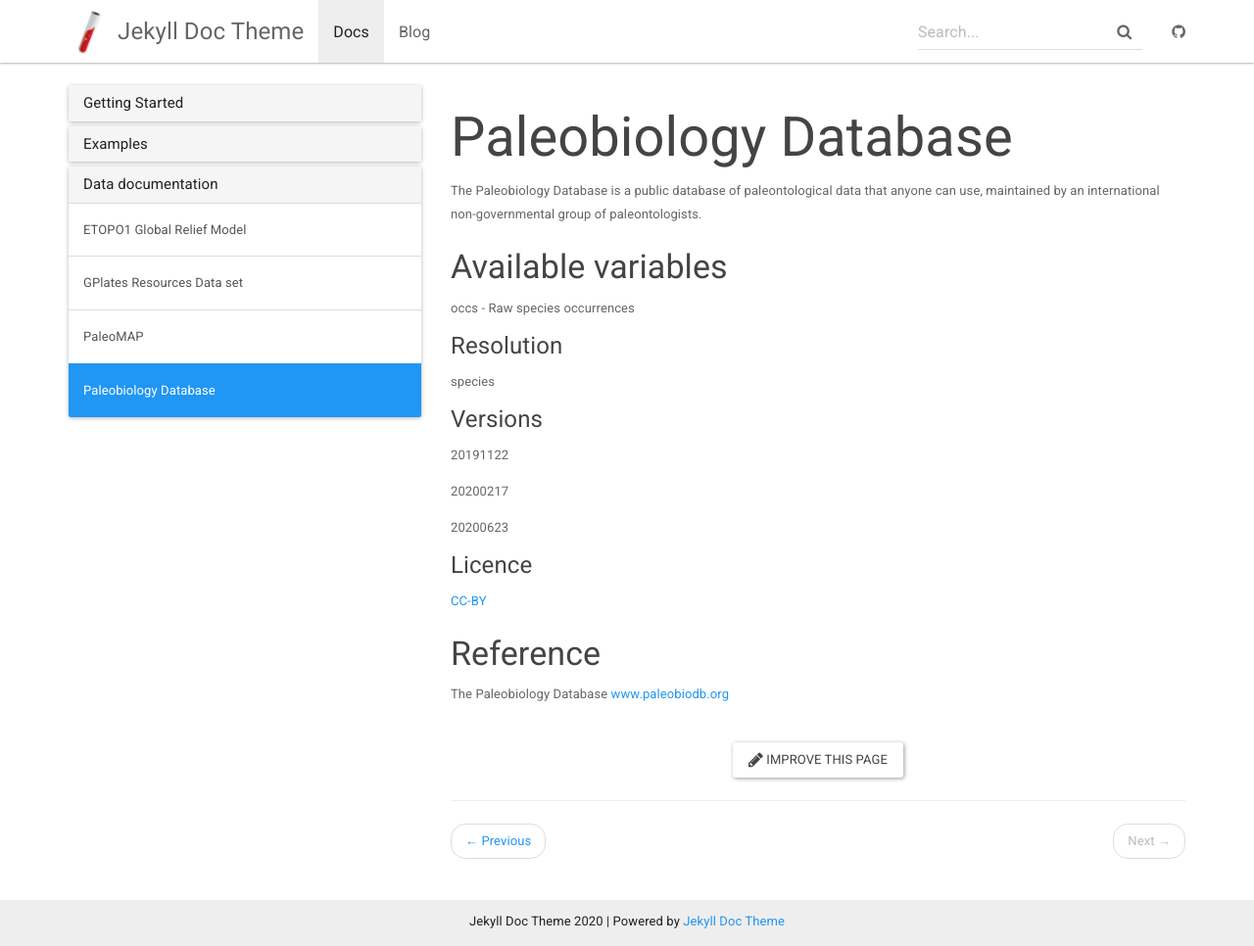
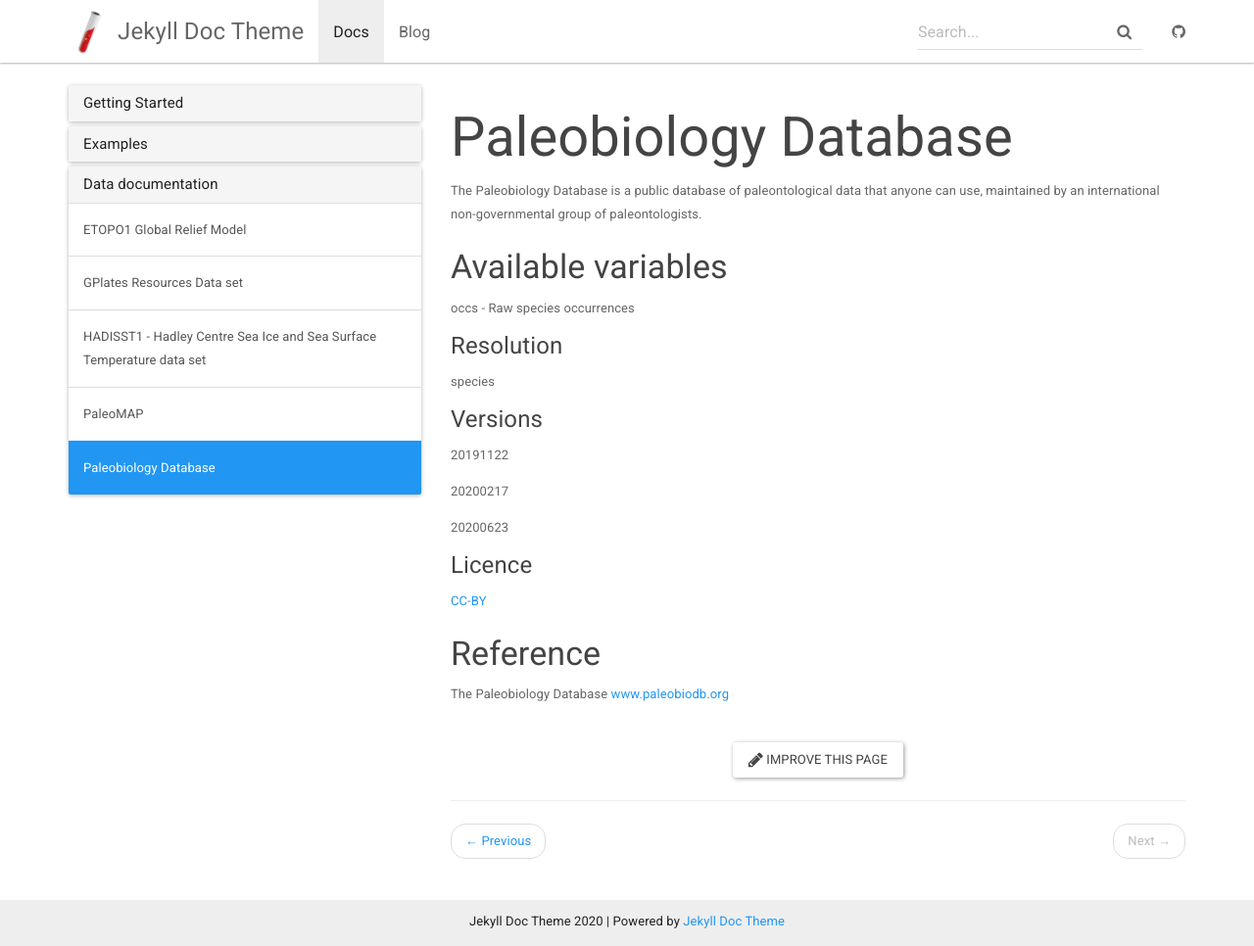
Before and after one commit to chronosphere-info/chronosphere-info.github.io, a Jekyll site: the page built from _docs/data/pbdb.md, in a window 1280 px wide and 966 px high. Shown: the whole window at 98% size. Built offline with Jekyll 4.4.1, drawn with Linux system fonts in a browser that asks for light colours; some of the changed lines change nothing that is shown.

Commit message:
HADISST1

```diff
--- a/_data/docs.yml
+++ b/_data/docs.yml
@@ -13,5 +13,6 @@
   docs:
   - ETOPO1
   - GPlates
+  - HADISST1
   - paleomap
   - pbdb
--- /dev/null
+++ b/_docs/data/HADISST1.md
@@ -0,0 +1,30 @@
+---
+title: HADISST1 - Hadley Centre Sea Ice and Sea Surface Temperature data set
+permalink: /docs/HADISST1/
+---
+HadISST1 is the the Met Office Hadley Centre's sea ice and sea surface temperature (SST) data set.HadISST1 replaces the global sea ice and sea surface temperature (GISST) data sets and is a unique combination of monthly globally complete fields of SST and sea ice concentration on a 1x1 latitude-longitude grid from 1871.
+
+
+
+### Available variables
+
+sst - Sea Surface Temperature
+
+#### Resolution
+
+1.0
+
+#### Version
+
+20191212
+
+#### Licence
+
+
+Not specified
+
+
+
+### Reference
+
+Rayner, N. A., Parker, D. E., Horton, E. B., Folland, C. K., Alexander, L. V., Rowell, D. P., and Kaplan, A. (2003). Global analyses of sea surface temperature, sea ice, and night marine air temperature since the late nineteenth century. Journal of Geophysical Research: Atmospheres, 108(D14), 4407. [doi.org/10.1029/2002JD002670](URL: https://doi.org/10.1029/2002JD002670//)
```
